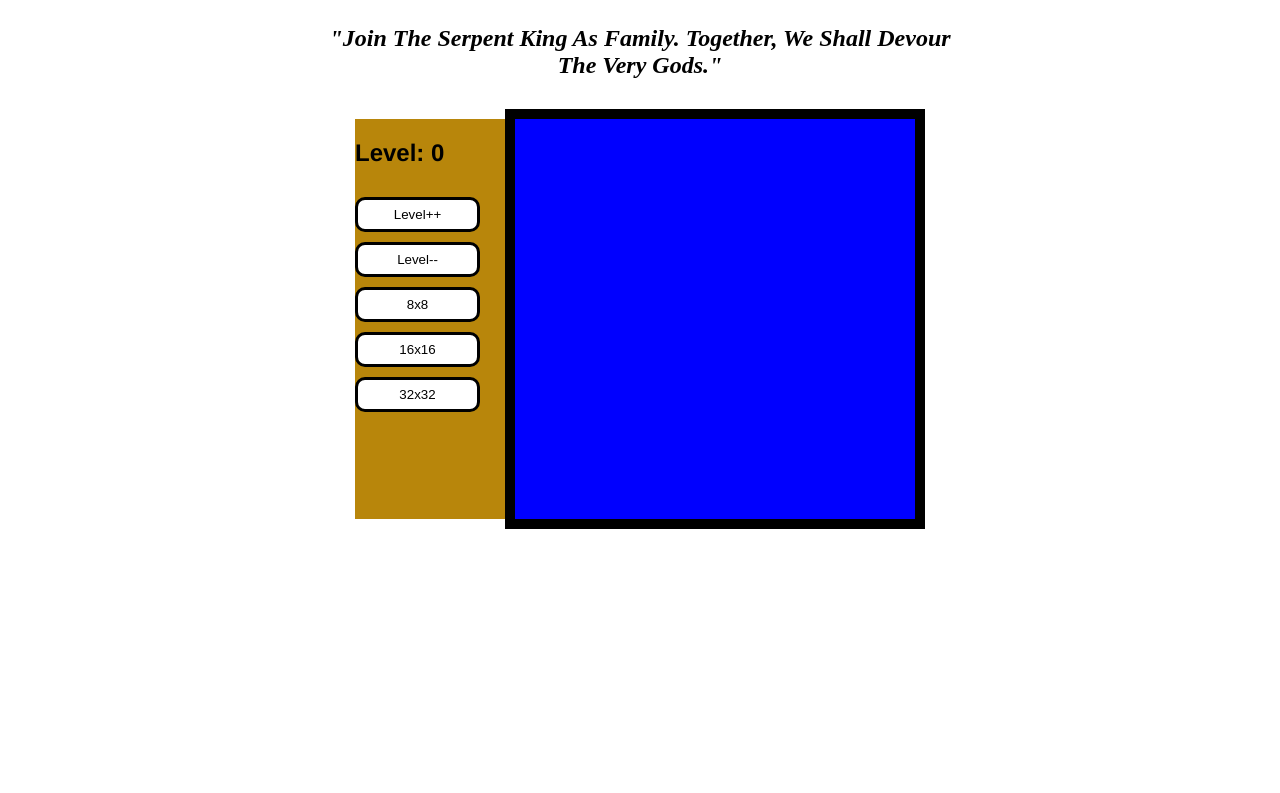
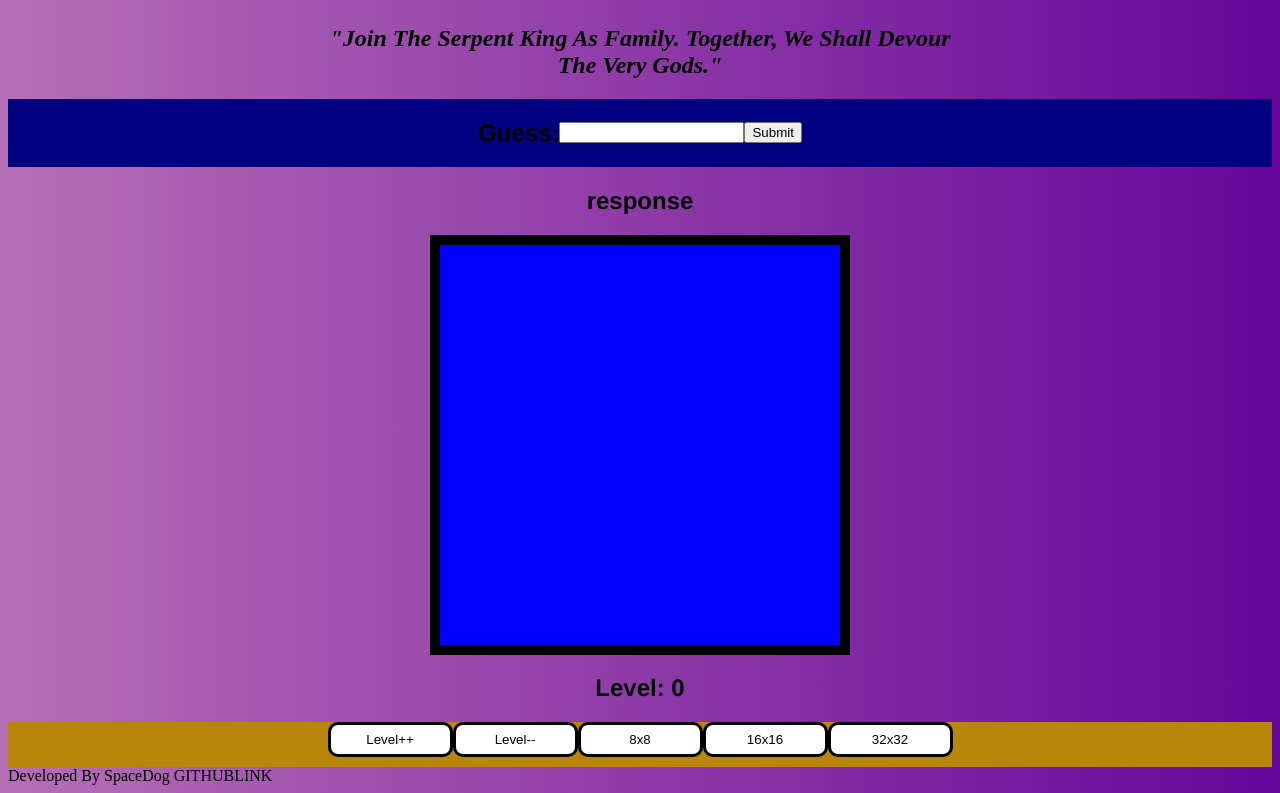
Before and after one commit to JasonBrunch/Etch-A-Sketch, a plain HTML site: page index.html in a window 1280 px wide. Shown: the part 82-875 px from the top of the page. Before the commit the page ends 800 px from the top, so only its background shows below. Drawn offline with Linux system fonts and the light colour scheme.

Commit message:
Added guessing input and organized site layout

```diff
--- a/index.html
+++ b/index.html
@@ -11,26 +11,47 @@
 <body>
     <h1>Guess the Game</h1>
     <h2 id="quote">"Join The Serpent King As Family. Together, We Shall Devour The Very Gods."</h1>
-    <div id ="testElement">
-        <div id ="leftBtnArea">
-
-            <h2 id="levelText">Level 69</h2>
-            <button class="sizeBtn" id="levelUp">Level++</button>
-
-            <button class="sizeBtn" id="levelDown">Level--</button>
-            <button class="sizeBtn" id="sizeBtn1">8x8</button>
-            <button class="sizeBtn" id="sizeBtn2">16x16</button>
-            <button class="sizeBtn" id="sizeBtn3">32x32</button>
+    <div id="guessContainer">
 
 
 
-        </div>
+        <h2>Guess:</h2>
+        <input type="text" id="answer"><br><br>
+        <button id="submit">Submit</button>
+
+
+
+
+
+
+    </div>
+    <h2 class="centerText" id="response">response</h2>
+    <div id ="testElement">
+
         <div id="gridArea">
             <div class="box"><img src="eldenRing.jpg" id="gameImage"></div>
             <div id="gridContainer"></div>
         </div>
     </div>
+    <div class="centerText">
+        <h2 id="levelText">Level 69</h2>
+    </div>
+    <div id ="leftBtnArea">
 
+
+        <button class="sizeBtn" id="levelUp">Level++</button>
+
+        <button class="sizeBtn" id="levelDown">Level--</button>
+        <button class="sizeBtn" id="sizeBtn1">8x8</button>
+        <button class="sizeBtn" id="sizeBtn2">16x16</button>
+        <button class="sizeBtn" id="sizeBtn3">32x32</button>
+
+
+
+    </div>
+
+
+    <div class="signature">Developed By SpaceDog GITHUBLINK</div>
 
 
 
--- a/scripts.js
+++ b/scripts.js
@@ -3,6 +3,7 @@ const gridContainer = document.querySelector('#gridContainer');
 let mouseDown = false;
 let level = 0;
 let gridSize = "256, 16";
+let answer = "ELDEN RING";
 
 //START POINT
 //MAKE THE GRID CONTENT DIVS BASED ON INPUT
@@ -75,6 +76,29 @@ function levelDown(){
         changeImgQuote();
     }
 }
+function guess(){
+
+
+        let response = document.getElementById("answer").value;
+        //CAPITALIZE ANSWER
+        response = response.toUpperCase();
+        //CHECK IF ANSWER CONTAINS THE ANSWER STRING
+        if(response.includes(answer)){
+
+            document.getElementById("response").innerHTML = "Correct!";
+        }
+        else{
+            document.getElementById("response").innerHTML = "Try Again";
+        }
+
+
+
+        //SETS TEXT RESPONSE FIELD
+
+}
+
+
+
 
 function changeImgQuote(){
     let imageSource = document.getElementById("gameImage");
@@ -83,9 +107,11 @@ function changeImgQuote(){
         case 0:
             imageSource.src = "eldenRing.jpg";
             quoteText.innerHTML = "\"Join The Serpent King As Family. Together, We Shall Devour The Very Gods.\""
+            answer = "Elden Ring";
             break;
         case 1: imageSource.src = "portal.jpg";
             quoteText.innerHTML = "\"Because despite your violent behavior, the only thing you've managed to break so far is my heart.\""
+            answer = "PORTAL"
             break;
     }
     //"\"A string inside double quote\"";
@@ -108,6 +134,7 @@ document.getElementById("levelDown").addEventListener("click", levelDown);
 document.getElementById("sizeBtn1").addEventListener("click", function(){changeSize(8)},false)
 document.getElementById("sizeBtn2").addEventListener("click", function(){changeSize(16)},false)
 document.getElementById("sizeBtn3").addEventListener("click", function(){changeSize(32)},false);
+document.getElementById("submit").addEventListener("click", guess);
 
 //addEventListener('change',function() {
  //   getSelection(self)
--- a/style.css
+++ b/style.css
@@ -1,3 +1,7 @@
+body{
+    background-image: linear-gradient(to right,rgb(182, 111, 182), rgb(102, 6, 154));
+}
+
 #gridArea{
     display: flex;
     background-color: slateblue;
@@ -9,10 +13,17 @@
     border-style: solid;
     border-width: 10px;
 }
+#guessContainer{
+    background-color: navy;
+    display: flex;
+    justify-content: center;
+    align-items: center;
+}
 #testElement{
     display: flex;
     justify-content: center;
     align-items: center;
+
 }
 h1{
     display: flex;
@@ -26,12 +37,15 @@ h1{
     margin-bottom: 40px;
 }
 h2{
-    margin-bottom:30px;
-    display: flex;
 
 
     font-family: Helvetica, sans-serif;
 
+
+}
+.centerText{
+    display: flex;
+    justify-content: center;
 }
 img{
     max-width: 100%;
@@ -42,7 +56,7 @@ img{
     width: 400px;
     display: grid;
     grid-template-columns: repeat(3,1fr);
-    /*grid-template-rows: repeat(3,1fr);*/
+
     background-color: transparent;
     z-index:9;
 }
@@ -55,12 +69,7 @@ img{
 #testBtn{
     background-color: rgb(141, 52, 185);
 }
-.container{
-    width: 150px;
-    height: 150px;
-    position: relative;
-    margin:30px;
-}
+
 .box{
     width: 100%;
     height:100%;
@@ -94,13 +103,12 @@ img{
 }
 #leftBtnArea{
     display: flex;
-    flex-direction: column;
-    align-items:flex-start;
-    justify-content:flex-start;
+
+    align-items:center;
+    justify-content:center;
 
     background-color: darkgoldenrod;
-    width: 150px;
-    height: 400px;
+
 
 
 }
```
